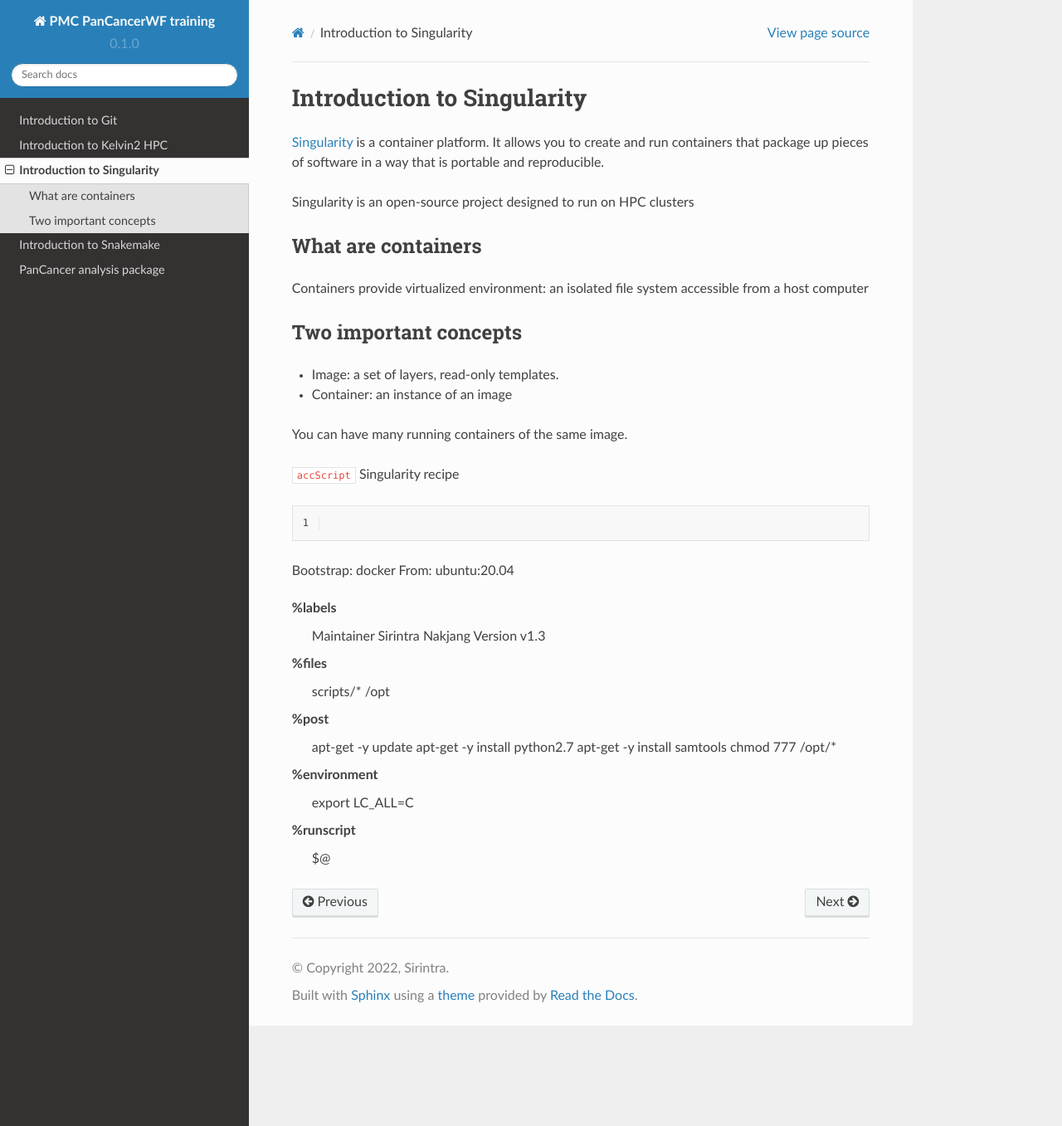
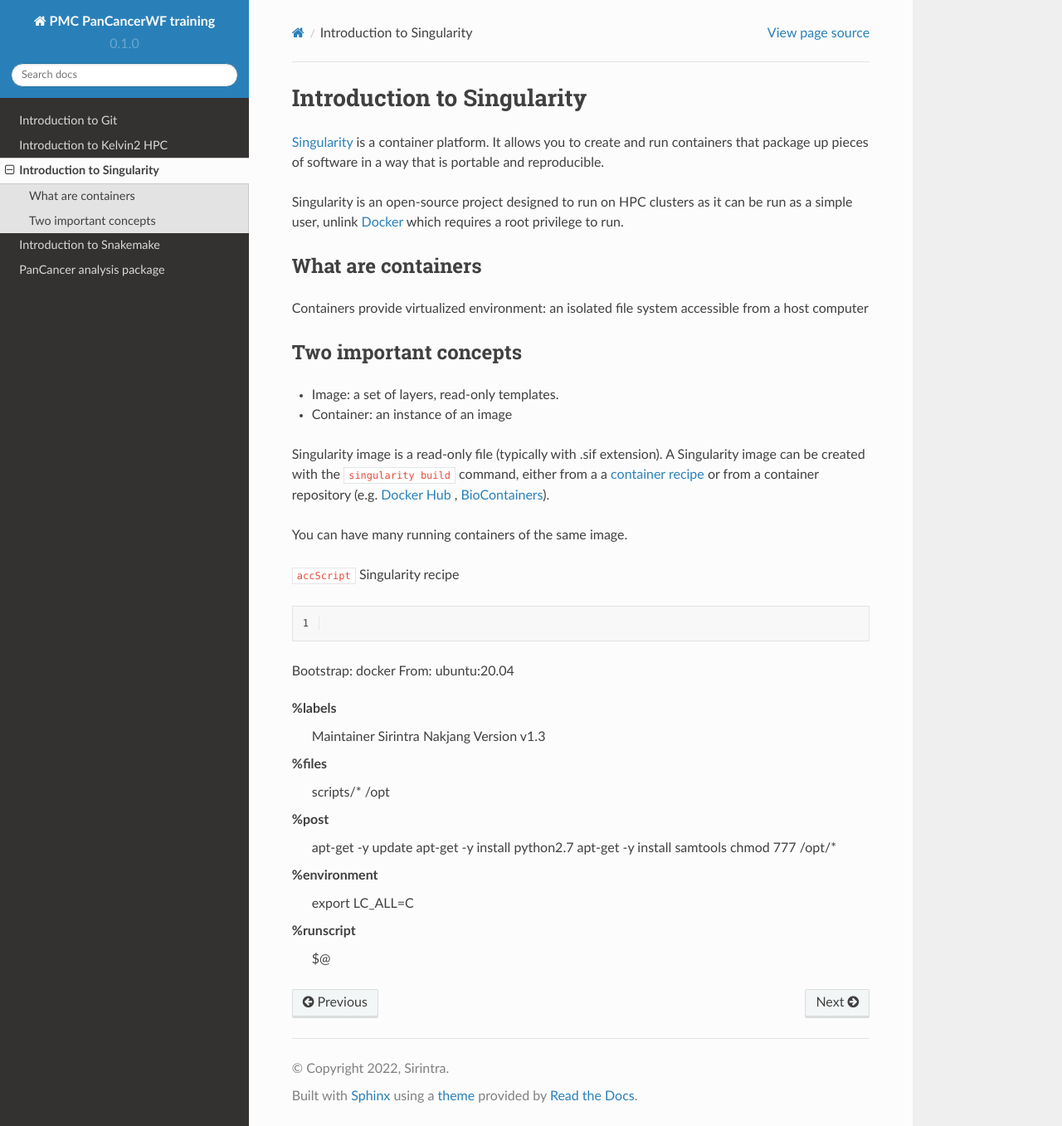
Before and after one commit to sirintra/PMC-PC-training, a Sphinx documentation site: the page built from docs/source/singularity.rst, in a window 1280 px wide and 1357 px high. Shown: the whole window at 83% size. Built offline with Sphinx 7.4.7 and the Read the Docs theme 2.0.0, drawn with Linux system fonts in a browser that asks for light colours.

Commit message:
Update singularity.rst

```diff
--- a/docs/source/singularity.rst
+++ b/docs/source/singularity.rst
@@ -2,7 +2,7 @@ Introduction to Singularity
 ===========================
 `Singularity <https://docs.sylabs.io/guides/latest/user-guide/>`_ is a container platform. It allows you to create and run containers that package up pieces of software in a way that is portable and reproducible.
 
-Singularity is an open-source project designed to run on HPC clusters
+Singularity is an open-source project designed to run on HPC clusters as it can be run as a simple user, unlink `Docker <https://www.docker.com/>`_ which requires a root privilege to run.
 
 What are containers
 --------------------
@@ -12,6 +12,8 @@ Two important concepts
 -----------------------
 * Image: a set of layers, read-only templates.
 * Container: an instance of an image
+
+Singularity image is a read-only file (typically with .sif extension). A Singularity image can be created with the ``singularity build`` command, either from a a `container recipe <https://docs.sylabs.io/guides/2.6/user-guide/container_recipes.html>`_ or from a container repository (e.g. `Docker Hub <https://hub.docker.com/>`_ , `BioContainers <https://biocontainers.pro/>`_).
 
 You can have many running containers of the same image.
 
```
